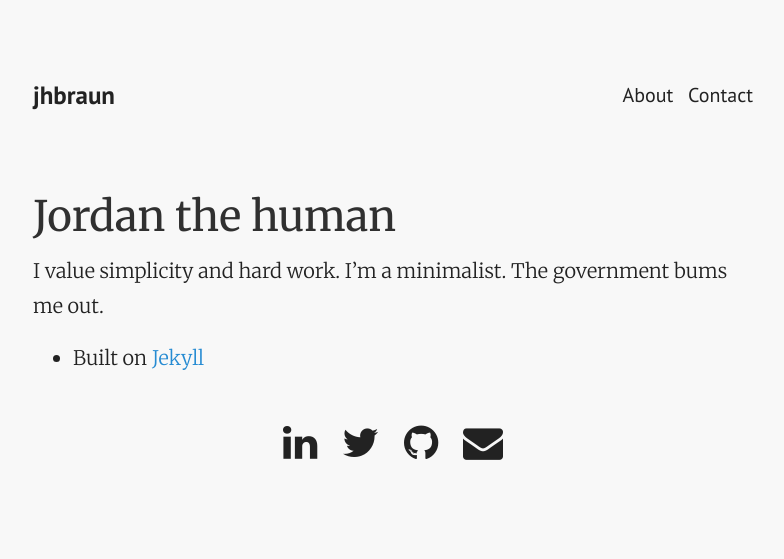
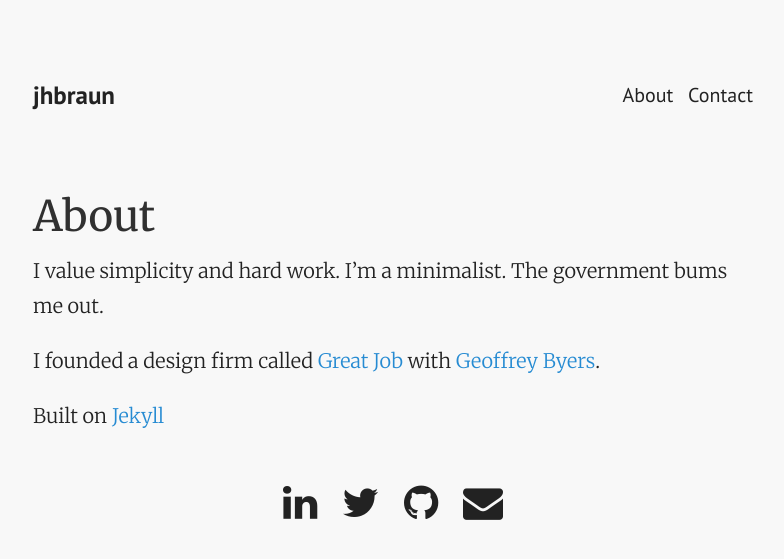
Before and after one commit to jordanhbraun/jordanhbraun.github.io, a Jekyll site: the page built from about.md, in a window 1280 px wide. Shown: the top 559 px of the page, without its empty margins (247-1031 px from the left). Built offline with Jekyll 4.4.1, drawn with Linux system fonts in a browser that asks for light colours; nearby versions of some CDN libraries; Markdown is read by kramdown in place of the engine named in the settings.

Commit message:
better about page

```diff
--- a/about.md
+++ b/about.md
@@ -1,11 +1,13 @@
 ---
 layout: page
-title: Jordan the human
+title: About
 ---
 
 I value simplicity and hard work. I'm a minimalist. The government bums me out.
 
+I founded a design firm called [Great Job](http://www.greatjob.is) with [Geoffrey Byers](http://www.geoffreybyers.com).
 
 
 
-* Built on [Jekyll](http://jekyllrb.com)
+
+Built on [Jekyll](http://jekyllrb.com)
```
